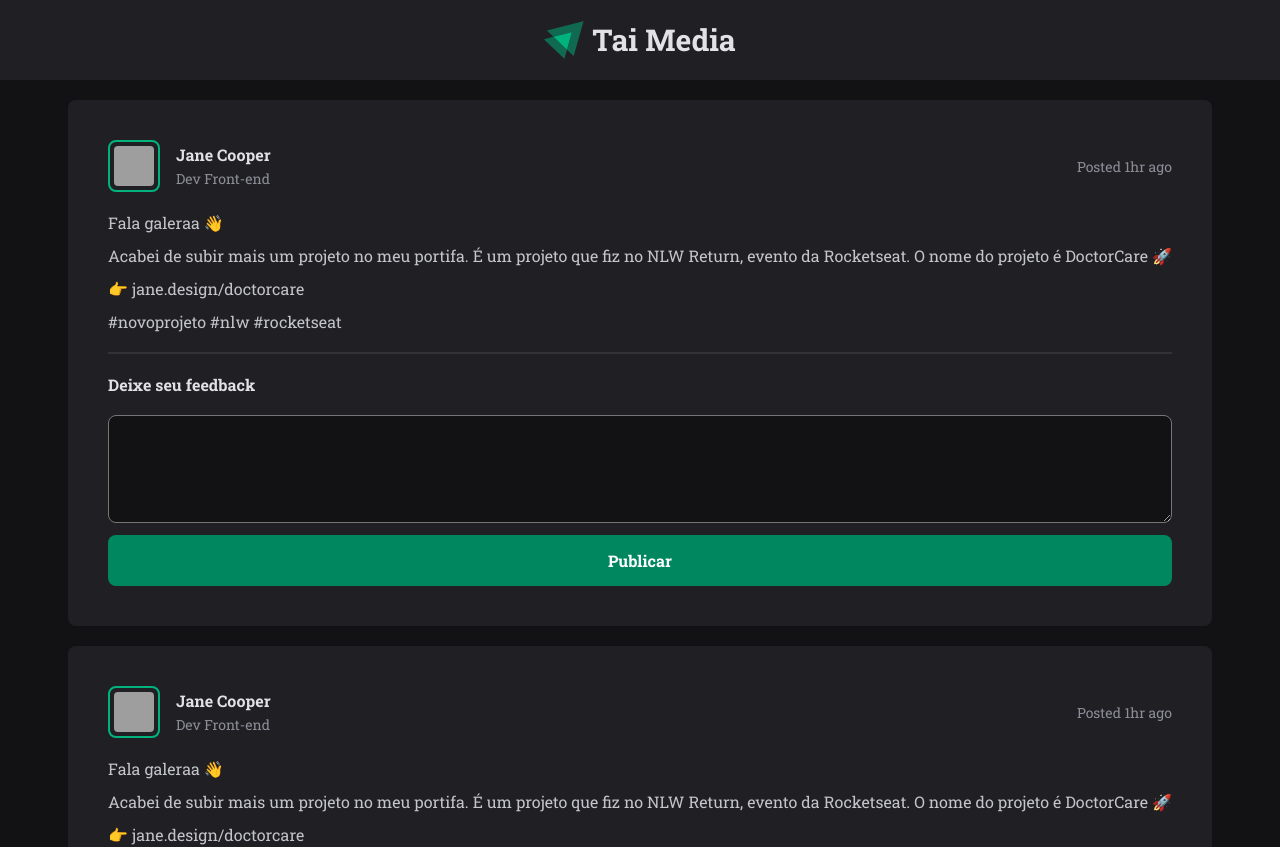
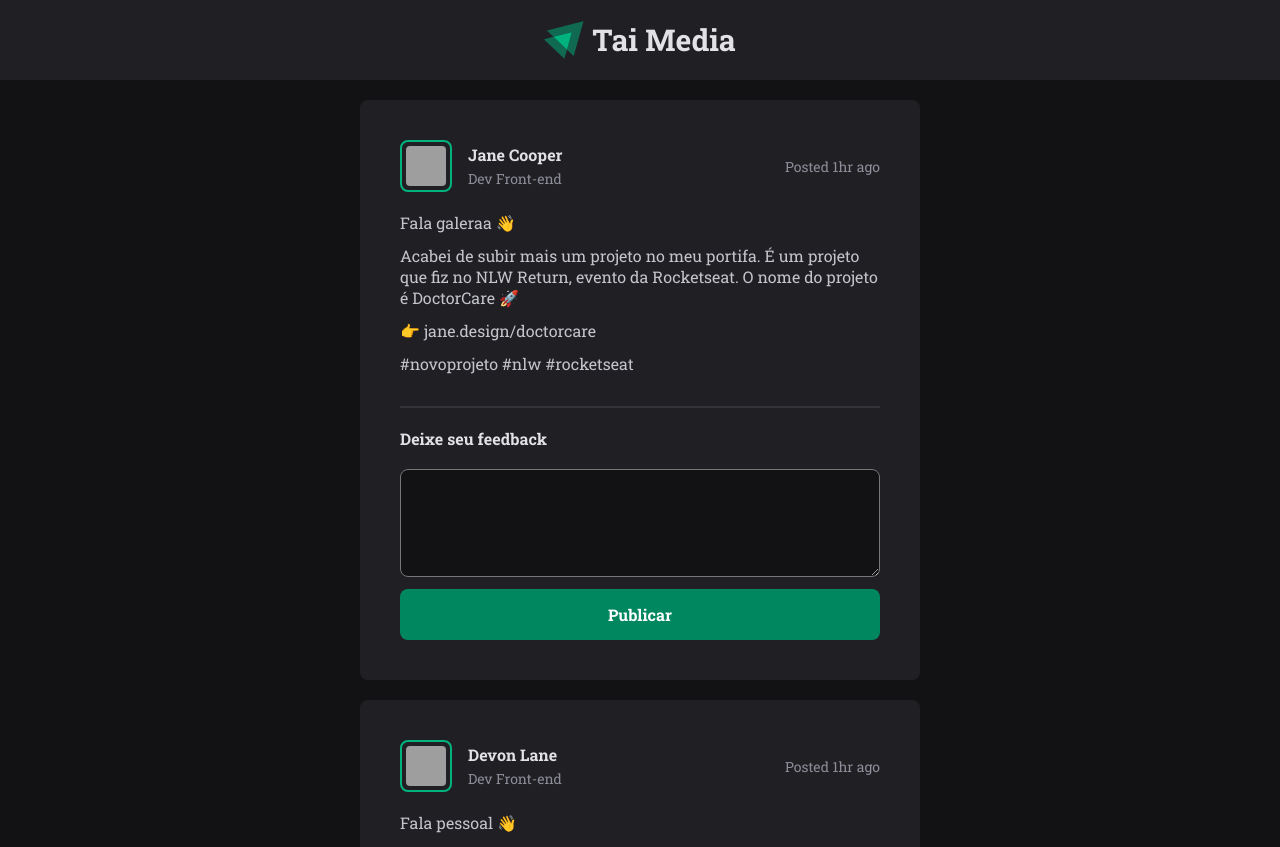
Before and after one commit to tairone-livinalli/ignite-feed, a Next.js app: page / in a window 1280 px wide. Shown: the top 847 px of the page. Built offline with nearby package versions, Linux system fonts and the light colour scheme; grey boxes are pictures that could not be loaded.

Commit message:
refactor: change posts component to use dynamic data

```diff
--- a/components/posts/postsComponent.tsx
+++ b/components/posts/postsComponent.tsx
@@ -1,194 +1,31 @@
-import Image from 'next/image';
 import React from 'react';
-import styled from 'styled-components';
 
-const PostContainer = styled.div`
-  display: flex;
-  align-items: center;
-  justify-content: center;
-  flex-direction: column;
+import PostItem from './postItemComponent';
 
-  width: 100%;
-  border-radius: 8px;
-  padding: 40px;
-  gap: 20px;
+interface Owner {
+  name: string;
+  avatarUrl: string;
+  role: string;
+}
 
-  background-color: #202024;
-`;
+interface PostItem {
+  owner: Owner;
+  createdAt: Date;
+  contentText: string;
+  contentImage: string;
+}
 
-const PostTitle = styled.div`
-  display: flex;
-  justify-content: space-between;
-  align-items: center;
-  width: 100%;
-`;
+interface PostsProps {
+  posts: PostItem[];
+}
 
-const PostOwner = styled.div`
-  display: flex;
-  gap: 16px;
-`;
-
-const PostOwnerAvatar = styled.div`
-  display: flex;
-
-  padding: 4px;
-  border: 2px solid #00b37e;
-  border-radius: 8px;
-`;
-
-const PostOwnerInfo = styled.div`
-  display: flex;
-  align-items: flex-start;
-  justify-content: center;
-  flex-direction: column;
-  gap: 4px;
-`;
-
-const PostOwnerName = styled.p`
-  font-size: 16px;
-  font-weight: 700;
-  color: #e1e1e6;
-`;
-
-const PostOwnerRole = styled.p`
-  font-size: 14px;
-  color: #8d8d99;
-`;
-
-const PostInfo = styled.div`
-  display: flex;
-  align-items: center;
-  justify-content: center;
-`;
-
-const PostInfoTime = styled.p`
-  font-size: 14px;
-  color: #8d8d99;
-`;
-
-const PostContent = styled.div`
-  display: flex;
-  align-items: flex-start;
-  flex-direction: column;
-  gap: 12px;
-`;
-
-const PostContentText = styled.p`
-  font-size: 16px;
-  color: #c4c4cc;
-`;
-
-const Divider = styled.div`
-  width: 100%;
-  height: 0px;
-
-  border: 1px solid #323238;
-`;
-
-const Form = styled.form`
-  display: flex;
-  align-items: flex-start;
-  justify-content: center;
-  flex-direction: column;
-  gap: 12px;
-
-  width: 100%;
-`;
-
-const FormLabel = styled.label`
-  display: flex;
-  align-items: flex-start;
-  flex-direction: column;
-  gap: 20px;
-
-  width: 100%;
-`;
-
-const FormSpan = styled.span`
-  font-size: 16px;
-  font-weight: 700;
-  color: #e1e1e6;
-`;
-
-const FormTextArea = styled.textarea`
-  width: 100%;
-  padding: 8px;
-
-  background-color: #121214;
-  border-radius: 8px;
-
-  font-size: 16px;
-  color: #c4c4cc;
-
-  :hover,
-  :focus {
-    border: 1px solid #00b37e;
-  }
-`;
-
-const FormButton = styled.button`
-  display: flex;
-  justify-content: center;
-  align-items: center;
-  padding: 16px;
-  width: 100%;
-
-  background-color: #00875f;
-  border: none;
-  border-radius: 8px;
-
-  font-weight: 700;
-  font-size: 16px;
-  line-height: 19px;
-
-  color: #ffffff;
-
-  :hover {
-    background-color: #00b37e;
-  }
-`;
-
-const Posts = () => {
+const Posts: React.FC<PostsProps> = ({ posts }) => {
   return (
-    <PostContainer>
-      <PostTitle>
-        <PostOwner>
-          <PostOwnerAvatar>
-            <Image
-              src="https://images.unsplash.com/photo-1567532939604-b6b5b0db2604?ixlib=rb-4.0.3&ixid=MnwxMjA3fDB8MHxwaG90by1wYWdlfHx8fGVufDB8fHx8&auto=format&fit=crop&w=2787&q=80"
-              alt="Jane Cooper Profile"
-              height={40}
-              width={40}
-              style={{ borderRadius: '4px' }}
-            />
-          </PostOwnerAvatar>
-          <PostOwnerInfo>
-            <PostOwnerName>Jane Cooper</PostOwnerName>
-            <PostOwnerRole>Dev Front-end</PostOwnerRole>
-          </PostOwnerInfo>
-        </PostOwner>
-        <PostInfo>
-          <PostInfoTime>Posted 1hr ago</PostInfoTime>
-        </PostInfo>
-      </PostTitle>
-      <PostContent>
-        <PostContentText>Fala galeraa 👋</PostContentText>
-        <PostContentText>
-          Acabei de subir mais um projeto no meu portifa. É um projeto que fiz
-          no NLW Return, evento da Rocketseat. O nome do projeto é DoctorCare 🚀
-        </PostContentText>
-        <PostContentText>👉 jane.design/doctorcare</PostContentText>
-        <PostContentText>#novoprojeto #nlw #rocketseat</PostContentText>
-      </PostContent>
-      <Divider />
-      <Form>
-        <FormLabel>
-          <FormSpan>Deixe seu feedback</FormSpan>
-          <FormTextArea name="comment" id="comment" rows={5}></FormTextArea>
-        </FormLabel>
-        <FormButton>Publicar</FormButton>
-      </Form>
-    </PostContainer>
+    <>
+      {posts.map((post) => (
+        <PostItem key={Date.now()} {...post} />
+      ))}
+    </>
   );
 };
 
--- a/pages/index.tsx
+++ b/pages/index.tsx
@@ -9,7 +9,7 @@ const Container = styled.div`
   flex-direction: column;
 
   min-height: 90vh;
-  max-width: 1280px;
+  max-width: 600px;
   padding: 20px;
   margin: 0 auto;
 `;
@@ -23,6 +23,35 @@ const Main = styled.main`
   gap: 20px;
 `;
 
+const posts = [
+  {
+    owner: {
+      name: 'Jane Cooper',
+      role: 'Dev Front-end',
+      avatarUrl:
+        'https://images.unsplash.com/photo-1567532939604-b6b5b0db2604?ixlib=rb-4.0.3&ixid=MnwxMjA3fDB8MHxwaG90by1wYWdlfHx8fGVufDB8fHx8&auto=format&fit=crop&w=2787&q=80',
+    },
+    createdAt: new Date(Date.now() - 36e5 - 1),
+    contentText:
+      'Fala galeraa 👋 \n Acabei de subir mais um projeto no meu portifa. É um projeto que fiz no NLW Return, evento da Rocketseat. O nome do projeto é DoctorCare 🚀 \n 👉 jane.design/doctorcare \n #novoprojeto #nlw #rocketseat \n',
+    contentImage:
+      'https://images.unsplash.com/photo-1567532939604-b6b5b0db2604?ixlib=rb-4.0.3&ixid=MnwxMjA3fDB8MHxwaG90by1wYWdlfHx8fGVufDB8fHx8&auto=format&fit=crop&w=2787&q=80',
+  },
+  {
+    owner: {
+      name: 'Devon Lane',
+      role: 'Dev Front-end',
+      avatarUrl:
+        'https://images.unsplash.com/photo-1463453091185-61582044d556?ixlib=rb-4.0.3&ixid=MnwxMjA3fDB8MHxwaG90by1wYWdlfHx8fGVufDB8fHx8&auto=format&fit=crop&w=2940&q=80',
+    },
+    createdAt: new Date(Date.now() - 36e5 - 2),
+    contentText:
+      'Fala pessoal 👋 \n Finalmente finalizei meu novo site/portfólio. Foi um baita desafio criar todo o design e codar na unha, mas consegui 💪🏻 \n Acesse e deixe seu feedback 👉 devonlane.design \n #uiux #userexperience \n',
+    contentImage:
+      'https://images.unsplash.com/photo-1463453091185-61582044d556?ixlib=rb-4.0.3&ixid=MnwxMjA3fDB8MHxwaG90by1wYWdlfHx8fGVufDB8fHx8&auto=format&fit=crop&w=2940&q=80',
+  },
+];
+
 export default function Home() {
   return (
     <Container>
@@ -30,8 +59,7 @@ export default function Home() {
         <title>Feed</title>
       </Head>
       <Main>
-        <Posts />
-        <Posts />
+        <Posts posts={[...posts]} />
       </Main>
     </Container>
   );
```
